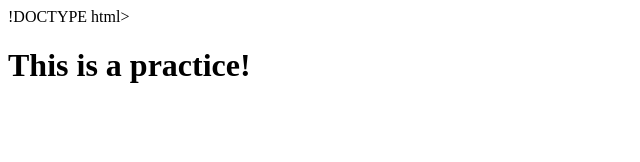
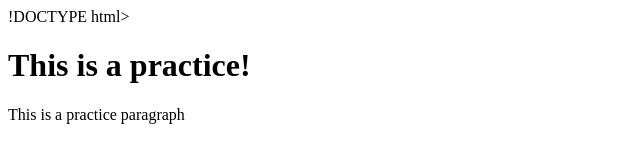
Before and after one commit to dreaKeown/git-practice, a plain HTML site: page index.html in a window 1280 px wide. Shown: the whole page, without its empty margins (0-640 px from the left). Drawn offline with Linux system fonts and the light colour scheme.

Commit message:
Added a paragraph to index.html

```diff
--- a/index.html
+++ b/index.html
@@ -7,6 +7,8 @@
 <body>
   <h1>This is a practice!</h1>
 
+  <p>This is a practice paragraph</p>
+
 
 </body>
 </html>
```
